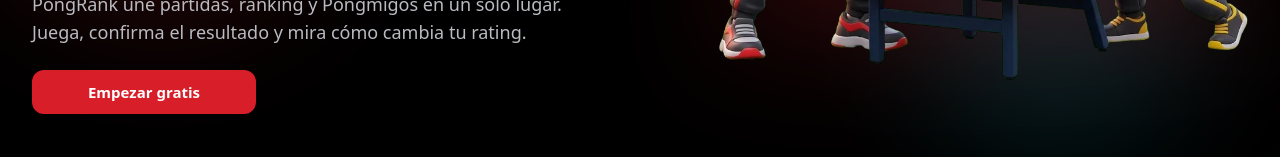
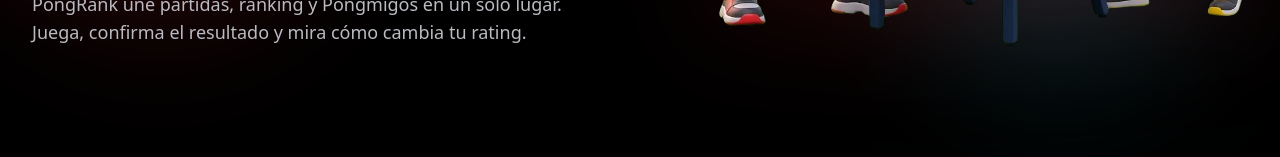
Before and after one commit to celestesevillano/PongRank-Web, a React (Vite) app: page / in a window 1280 px wide. Shown: the part 451-608 px from the top of the page. Built offline with nearby package versions, Linux system fonts and the light colour scheme; no server answers.

Commit message:
Landing: quitar boton Empezar gratis del hero

```diff
--- a/src/pages/welcome.tsx
+++ b/src/pages/welcome.tsx
@@ -58,7 +58,6 @@ export default function WelcomePage() {
             <span className="rounded-full border border-accent/40 bg-accent/10 px-4 py-1.5 text-sm font-extrabold tracking-wider text-accent uppercase">Tenis de mesa competitivo</span>
             <h1 className="text-4xl leading-[1.1] font-black italic sm:text-5xl lg:text-6xl">El ranking de tenis de mesa de tu comunidad</h1>
             <p className="text-lg text-muted">PongRank une partidas, ranking y Pongmigos en un solo lugar. Juega, confirma el resultado y mira cómo cambia tu rating.</p>
-            <ButtonLink to={paths.register} className="mt-1 w-full sm:w-auto sm:min-w-56">Empezar gratis</ButtonLink>
           </div>
           <div className="flex justify-center">
             <img src="/illustrations/landing/landing-hero.webp" alt="Pongi y Ranky jugando una partida de tenis de mesa" className="float w-full max-w-xl drop-shadow-[0_0_60px_rgba(232,38,47,0.3)]" />
```
